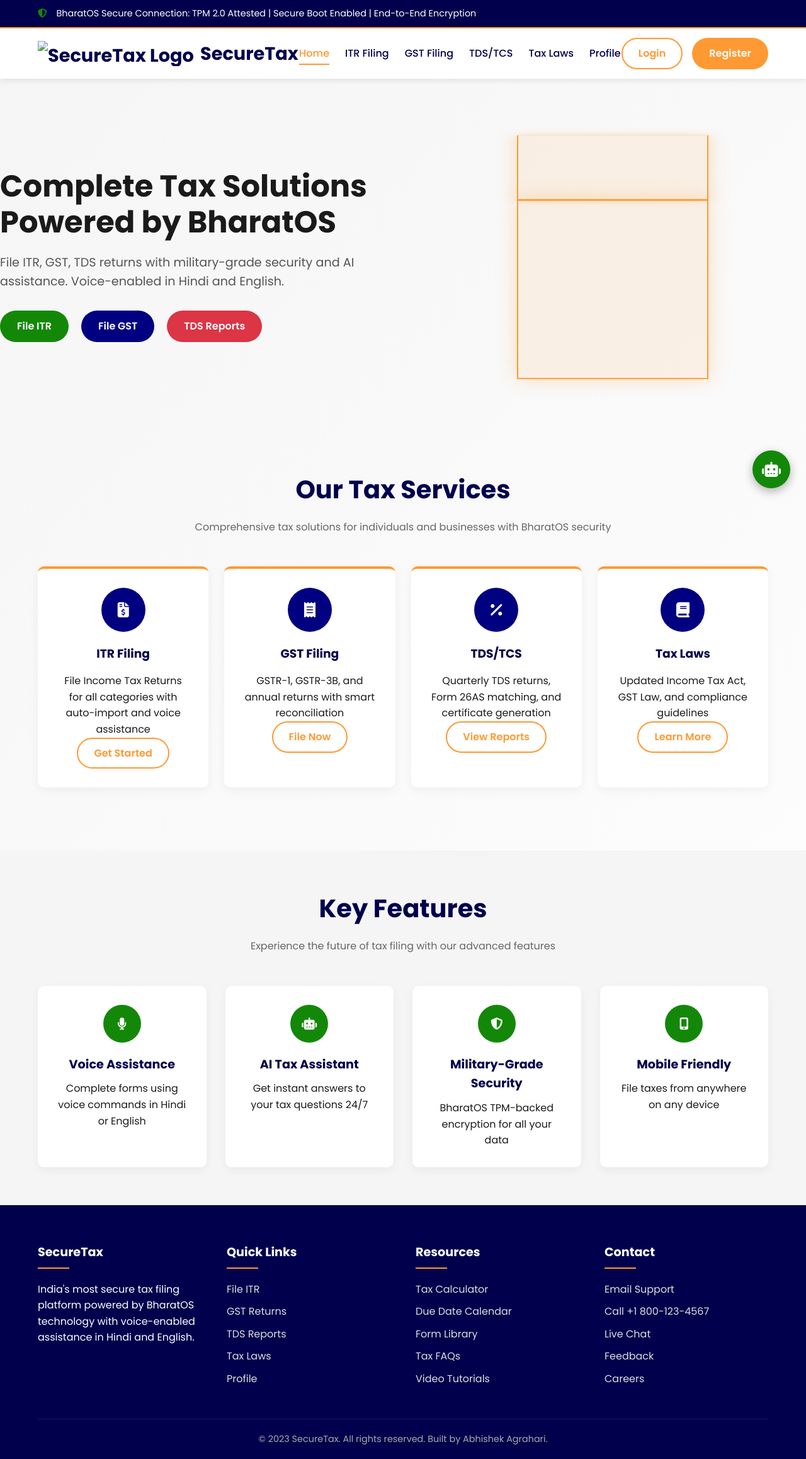
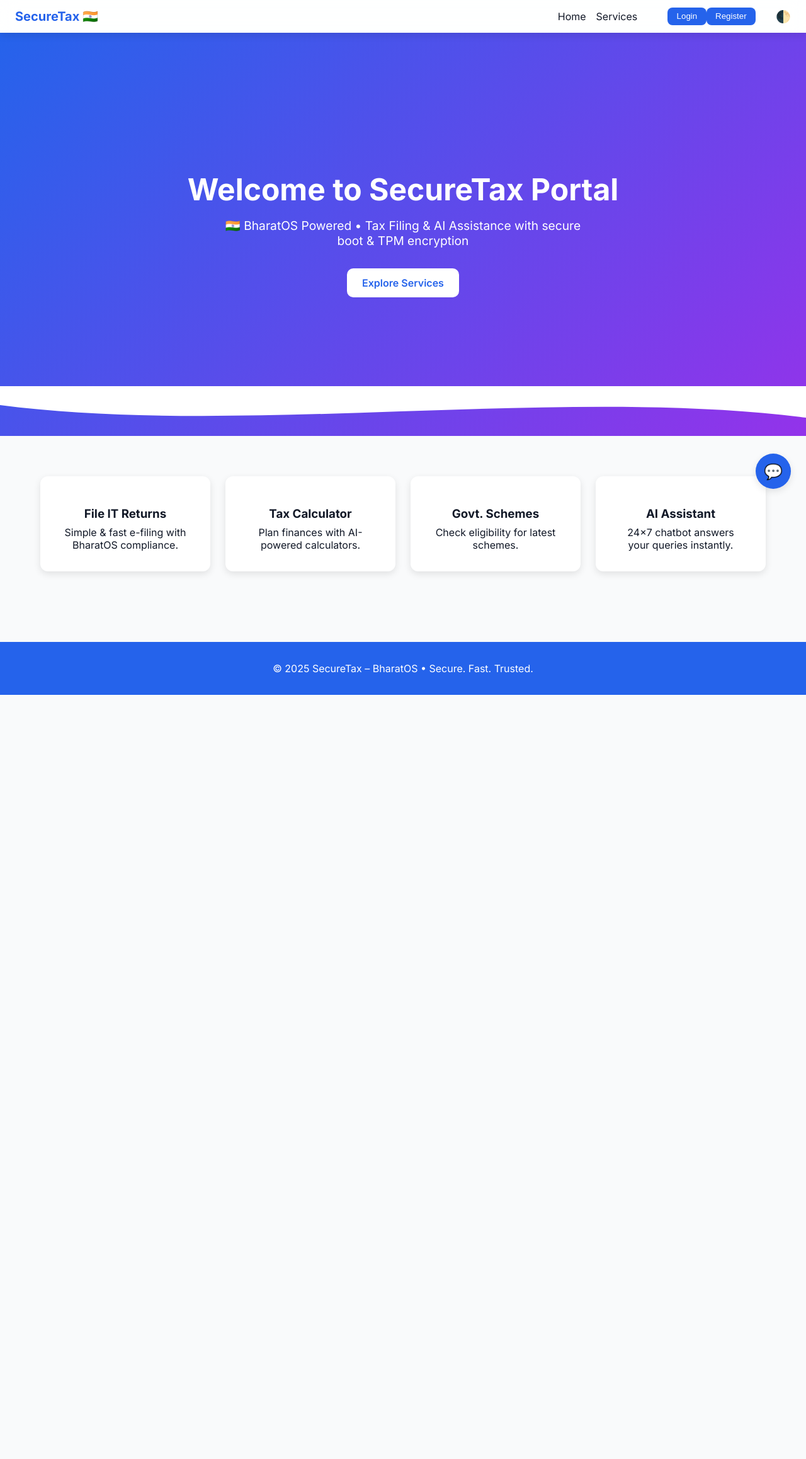
Before and after one commit to abhishekagrahari307-max/ITR-AND-GST, a plain HTML site: page index.html in a window 1280 px wide. Shown: the whole page at 63% size. After the commit the page ends 1103 px from the top, so only its background shows below. Drawn offline with Linux system fonts and the light colour scheme.

Commit message:
Update index.html

```diff
--- a/index.html
+++ b/index.html
@@ -1,228 +1,327 @@
 <!DOCTYPE html>
-<html lang="en-IN">
+<html lang="en">
 <head>
   <meta charset="UTF-8">
   <meta name="viewport" content="width=device-width, initial-scale=1.0">
-    <title>SecureTax - BharatOS Integrated Tax Portal</title>
-    <link rel="manifest" href="/manifest.json">
-    <link rel="stylesheet" href="https://cdnjs.cloudflare.com/ajax/libs/font-awesome/6.4.0/css/all.min.css">
-    <link rel="stylesheet" href="css/style.css">
-    <link href="https://fonts.googleapis.com/css2?family=Poppins:wght@300;400;500;600;700&display=swap" rel="stylesheet">
+  <title>SecureTax – BharatOS Integrated Tax Portal</title>
+  <link href="https://fonts.googleapis.com/css2?family=Inter:wght@400;600;700&display=swap" rel="stylesheet">
+  <style>
+    /* Theme */
+    :root {
+      --bg-color: #f9fafb;
+      --text-color: #111827;
+      --primary: #2563eb;
+      --primary-dark: #1d4ed8;
+      --card-bg: #ffffff;
+      --nav-bg: rgba(255, 255, 255, 0.85);
+      --shadow: 0 4px 12px rgba(0,0,0,0.1);
+    }
+    body.dark {
+      --bg-color: #111827;
+      --text-color: #f3f4f6;
+      --card-bg: #1f2937;
+      --nav-bg: rgba(31, 41, 55, 0.85);
+      --shadow: 0 4px 15px rgba(0,0,0,0.6);
+    }
+    * {margin:0; padding:0; box-sizing:border-box;}
+    body {
+      font-family: 'Inter', sans-serif;
+      background: var(--bg-color);
+      color: var(--text-color);
+      transition: background 0.3s, color 0.3s;
+    }
+    a {text-decoration: none; color: inherit;}
+
+    /* Navbar */
+    nav {
+      position: sticky; top: 0; z-index: 50;
+      background: var(--nav-bg);
+      backdrop-filter: blur(12px);
+      box-shadow: var(--shadow);
+      display: flex; justify-content: space-between; align-items: center;
+      padding: 0.75rem 1.5rem;
+    }
+    nav .logo {font-size:1.25rem; font-weight:700; color:var(--primary);}
+    nav ul {display:flex; gap:1rem; align-items:center; list-style:none;}
+    nav ul li {font-weight:500;}
+    nav button {
+      background: var(--primary); color:#fff; border:none; border-radius:8px;
+      padding:0.4rem 0.9rem; cursor:pointer;
+      transition:background 0.3s;
+    }
+    nav button:hover {background: var(--primary-dark);}
+    #hamburger {display:none; flex-direction:column; cursor:pointer;}
+    #hamburger span {width:25px;height:3px;background:var(--text-color);margin:4px 0; transition:.3s;}
+
+    /* Hero */
+    .hero {
+      min-height:80vh;
+      display:flex; flex-direction:column; justify-content:center; align-items:center;
+      text-align:center;
+      background: linear-gradient(135deg, #2563eb, #9333ea);
+      color:#fff;
+      position:relative;
+      overflow:hidden;
+    }
+    .hero h1 {font-size:3rem; margin-bottom:1rem;}
+    .hero p {font-size:1.2rem; max-width:600px;}
+    .hero .btn-primary {
+        background:#fff; color:#2563eb; padding:0.8rem 1.5rem;
+        border-radius:10px; font-weight:600; margin-top:2rem;
+        transition:.3s;
+    }
+    .hero .btn-primary:hover {background:#e0e7ff;}
+    .wave {position:absolute; bottom:-1px; left:0; width:100%; height:80px; overflow:hidden;}
+    .wave svg {width:100%; height:100%;}
+
+    /* Services */
+    .services {
+      display:grid; gap:1.5rem;
+      grid-template-columns: repeat(auto-fit,minmax(250px,1fr));
+      padding: 4rem 1.5rem;
+      max-width:1200px; margin:auto;
+    }
+    .card {
+      background: var(--card-bg);
+      padding:2rem; border-radius:12px;
+      box-shadow: var(--shadow);
+      text-align:center;
+      transition: transform .3s;
+      cursor:pointer;
+    }
+    .card:hover {transform:translateY(-8px);}
+    .card h3 {margin-top:1rem; margin-bottom:0.5rem;}
+
+    /* Footer */
+    footer { padding:2rem 1.5rem; text-align:center;
+      background: var(--primary); color:#fff; margin-top:3rem; }
+
+    /* Assistant */
+    #assistant-toggle {
+      position:fixed; bottom:1.5rem; right:1.5rem;
+      background:var(--primary); color:#fff;
+      width:56px; height:56px;
+      border-radius:50%; display:flex; justify-content:center; align-items:center;
+      font-size:1.5rem; cursor:pointer; box-shadow:var(--shadow);
+    }
+    #assistant-window {
+      position:fixed; bottom:90px; right:20px;
+      width:320px; height:420px; display:none; flex-direction:column;
+      border-radius:12px; box-shadow:var(--shadow);
+      background:var(--card-bg); overflow:hidden;
+    }
+    #assistant-header {
+      background: var(--primary); color:#fff; padding:0.8rem;
+      font-weight:600; display:flex; justify-content:space-between; align-items:center;
+    }
+    #assistant-messages {flex:1; padding:1rem; overflow-y:auto;}
+    .message {margin-bottom:0.8rem; padding:0.6rem 0.9rem; border-radius:10px; max-width:75%;}
+    .user-message {background:var(--primary); color:#fff; margin-left:auto;}
+    .bot-message {background:#e5e7eb; color:#111827;}
+    body.dark .bot-message {background:#374151; color:#f3f4f6;}
+    #assistant-input-area {
+      display:flex; padding:0.5rem; border-top:1px solid #e5e7eb;
+      background:var(--card-bg);
+    }
+    #assistant-input-area input {
+      flex:1; padding:0.5rem; border:1px solid #d1d5db; border-radius:8px;
+      background:transparent; color:var(--text-color);
+    }
+    #assistant-send-btn {
+      background: var(--primary); color:#fff; border:none; margin-left:0.5rem;
+      border-radius:8px; padding:0 1rem; cursor:pointer;
+    }
+
+    /* Toast */
+    .toast {
+      position: fixed; bottom: 20px; right: 20px;
+      background: var(--primary); color:#fff;
+      padding: 10px 16px; border-radius: 8px;
+      box-shadow: var(--shadow); z-index:1000; opacity:0;
+      transform: translateY(20px);
+      transition: opacity 0.3s, transform 0.3s;
+    }
+    .toast.show {opacity:1; transform:translateY(0);}
+
+    /* Dark Mode Toggle */
+    .dark-toggle { cursor:pointer; font-size:1.2rem; margin-left:1rem; }
+
+    /* Responsive */
+    @media(max-width:768px) {
+      nav ul {display:none; flex-direction:column; background:var(--card-bg);
+        position:absolute; top:60px; right:10px; border-radius:8px; padding:1rem;}
+      nav ul.show {display:flex;}
+      #hamburger {display:flex;}
+    }
+  </style>
 </head>
 <body>
-    <!-- BharatOS Security Header -->
-    <div class="security-header">
-        <div class="container">
-            <div class="security-info">
-                <div class="security-status">
-                    <i class="fas fa-shield-alt"></i>
-                    <span>BharatOS Secure Connection: TPM 2.0 Attested | Secure Boot Enabled | End-to-End Encryption</span>
-                </div>
-                <div>
-                    <span id="current-date"></span>
-                </div>
-            </div>
-        </div>
-    </div>
-
-    <!-- Main Header -->
-    <header>
-        <div class="container">
-            <nav class="navbar">
-                <a href="index.html" class="logo">
-                    <img src="assets/logo.png" alt="SecureTax Logo">
-                    <span>SecureTax</span>
-                </a>
-                <div class="nav-links">
-                    <a href="index.html" class="active">Home</a>
-                    <a href="itr.html">ITR Filing</a>
-                    <a href="gst.html">GST Filing</a>
-                    <a href="tds.html">TDS/TCS</a>
-                    <a href="laws.html">Tax Laws</a>
-                    <a href="profile.html">Profile</a>
-                </div>
-                <div class="auth-buttons">
-                    <a href="login.html" class="btn btn-outline">Login</a>
-                    <a href="signup.html" class="btn btn-primary">Register</a>
-                </div>
+  <!-- Navbar -->
+  <nav>
+    <div class="logo">SecureTax 🇮🇳</div>
+    <div id="hamburger"><span></span><span></span><span></span></div>
+    <ul id="nav-links">
+      <li><a href="#">Home</a></li>
+      <li><a href="#services">Services</a></li>
+      <li><a href="#" id="dashboard-link">Dashboard</a></li>
+      <li><a href="#" id="profile-link">Profile</a></li>
+      <li id="auth-buttons">
+        <button onclick="mockLogin()">Login</button>
+        <button onclick="showToast('Register flow not implemented')">Register</button>
+      </li>
+      <li id="user-menu" style="display:none">
+        <span id="user-name"></span>
+        <button onclick="handleLogout()">Logout</button>
+      </li>
+      <li class="dark-toggle" onclick="toggleDarkMode()">🌓</li>
+    </ul>
   </nav>
-        </div>
-    </header>
 
   <!-- Hero Section -->
   <section class="hero">
-        <div class="hero-content">
-            <div class="hero-text">
-                <h1>Complete Tax Solutions Powered by BharatOS</h1>
-                <p>File ITR, GST, TDS returns with military-grade security and AI assistance. Voice-enabled in Hindi and English.</p>
-                <div class="hero-btns">
-                    <a href="itr.html" class="btn btn-success">File ITR</a>
-                    <a href="gst.html" class="btn btn-info">File GST</a>
-                    <a href="tds.html" class="btn btn-danger">TDS Reports</a>
-                </div>
-            </div>
-            <div class="hero-image">
-                <div class="tax-cube"></div>
-            </div>
+    <h1>Welcome to SecureTax Portal</h1>
+    <p>🇮🇳 BharatOS Powered • Tax Filing & AI Assistance with secure boot & TPM encryption</p>
+    <a href="#services" class="btn-primary">Explore Services</a>
+    <div class="wave">
+      <svg viewBox="0 0 500 80" preserveAspectRatio="none">
+        <path d="M0,30 C150,80 350,0 500,50 L500,0 L0,0 Z" fill="#fff"></path>
+      </svg>
     </div>
   </section>
 
-    <!-- Services Section -->
-    <section class="section">
-        <div class="container">
-            <div class="section-title">
-                <h2>Our Tax Services</h2>
-                <p>Comprehensive tax solutions for individuals and businesses with BharatOS security</p>
-            </div>
-
-            <div class="services-grid">
-                <div class="service-card">
-                    <div class="service-icon">
-                        <i class="fas fa-file-invoice-dollar"></i>
-                    </div>
-                    <h3>ITR Filing</h3>
-                    <p>File Income Tax Returns for all categories with auto-import and voice assistance</p>
-                    <a href="itr.html" class="btn btn-outline">Get Started</a>
-                </div>
-                <div class="service-card">
-                    <div class="service-icon">
-                        <i class="fas fa-receipt"></i>
-                    </div>
-                    <h3>GST Filing</h3>
-                    <p>GSTR-1, GSTR-3B, and annual returns with smart reconciliation</p>
-                    <a href="gst.html" class="btn btn-outline">File Now</a>
-                </div>
-                <div class="service-card">
-                    <div class="service-icon">
-                        <i class="fas fa-percentage"></i>
-                    </div>
-                    <h3>TDS/TCS</h3>
-                    <p>Quarterly TDS returns, Form 26AS matching, and certificate generation</p>
-                    <a href="tds.html" class="btn btn-outline">View Reports</a>
-                </div>
-                <div class="service-card">
-                    <div class="service-icon">
-                        <i class="fas fa-book"></i>
-                    </div>
-                    <h3>Tax Laws</h3>
-                    <p>Updated Income Tax Act, GST Law, and compliance guidelines</p>
-                    <a href="laws.html" class="btn btn-outline">Learn More</a>
-                </div>
-            </div>
-        </div>
-    </section>
-
-    <!-- Features Section -->
-    <section class="section features-section">
-        <div class="container">
-            <div class="section-title">
-                <h2>Key Features</h2>
-                <p>Experience the future of tax filing with our advanced features</p>
-            </div>
-
-            <div class="features-grid">
-                <div class="feature-card">
-                    <div class="feature-icon">
-                        <i class="fas fa-microphone"></i>
-                    </div>
-                    <h3>Voice Assistance</h3>
-                    <p>Complete forms using voice commands in Hindi or English</p>
-                </div>
-                <div class="feature-card">
-                    <div class="feature-icon">
-                        <i class="fas fa-robot"></i>
-                    </div>
-                    <h3>AI Tax Assistant</h3>
-                    <p>Get instant answers to your tax questions 24/7</p>
-                </div>
-                <div class="feature-card">
-                    <div class="feature-icon">
-                        <i class="fas fa-shield-alt"></i>
-                    </div>
-                    <h3>Military-Grade Security</h3>
-                    <p>BharatOS TPM-backed encryption for all your data</p>
-                </div>
-                <div class="feature-card">
-                    <div class="feature-icon">
-                        <i class="fas fa-mobile-alt"></i>
-                    </div>
-                    <h3>Mobile Friendly</h3>
-                    <p>File taxes from anywhere on any device</p>
-                </div>
-            </div>
-        </div>
+  <!-- Services -->
+  <section id="services" class="services">
+    <div class="card"><h3>File IT Returns</h3><p>Simple & fast e-filing with BharatOS compliance.</p></div>
+    <div class="card"><h3>Tax Calculator</h3><p>Plan finances with AI-powered calculators.</p></div>
+    <div class="card"><h3>Govt. Schemes</h3><p>Check eligibility for latest schemes.</p></div>
+    <div class="card"><h3>AI Assistant</h3><p>24x7 chatbot answers your queries instantly.</p></div>
   </section>
 
   <!-- Footer -->
   <footer>
-        <div class="container">
-            <div class="footer-content">
-                <div class="footer-column">
-                    <h3>SecureTax</h3>
-                    <p>India's most secure tax filing platform powered by BharatOS technology with voice-enabled assistance in Hindi and English.</p>
-                </div>
-                <div class="footer-column">
-                    <h3>Quick Links</h3>
-                    <ul class="footer-links">
-                        <li><a href="itr.html">File ITR</a></li>
-                        <li><a href="gst.html">GST Returns</a></li>
-                        <li><a href="tds.html">TDS Reports</a></li>
-                        <li><a href="laws.html">Tax Laws</a></li>
-                        <li><a href="profile.html">Profile</a></li>
-                    </ul>
-                </div>
-                <div class="footer-column">
-                    <h3>Resources</h3>
-                    <ul class="footer-links">
-                        <li><a href="#">Tax Calculator</a></li>
-                        <li><a href="#">Due Date Calendar</a></li>
-                        <li><a href="#">Form Library</a></li>
-                        <li><a href="#">Tax FAQs</a></li>
-                        <li><a href="#">Video Tutorials</a></li>
-                    </ul>
-                </div>
-                <div class="footer-column">
-                    <h3>Contact</h3>
-                    <ul class="footer-links">
-                        <li><a href="mailto:support@securetax.in">Email Support</a></li>
-                        <li><a href="tel:+18001234567">Call +1 800-123-4567</a></li>
-                        <li><a href="#">Live Chat</a></li>
-                        <li><a href="#">Feedback</a></li>
-                        <li><a href="#">Careers</a></li>
-                    </ul>
+    <p>© 2025 SecureTax – BharatOS • Secure. Fast. Trusted.</p>
+  </footer>
+
+  <!-- Floating AI Assistant -->
+  <div id="assistant-toggle">💬</div>
+  <div id="assistant-window">
+    <div id="assistant-header">AI Assistant <span id="assistant-close" style="cursor:pointer;">✖</span></div>
+    <div id="assistant-messages"></div>
+    <div id="assistant-input-area">
+      <input type="text" id="assistant-input" placeholder="Ask something...">
+      <button id="assistant-send-btn">Send</button>
     </div>
   </div>
 
-            <div class="copyright">
-                <p>&copy; 2023 SecureTax. All rights reserved. Built by Abhishek Agrahari.</p>
-            </div>
-        </div>
-    </footer>
+  <script>
+    // Auth
+    function checkAuthStatus() {
+      const token = localStorage.getItem('token');
+      const authButtons = document.getElementById('auth-buttons');
+      const userMenu = document.getElementById('user-menu');
+      const dashboardLink = document.getElementById('dashboard-link');
+      const profileLink = document.getElementById('profile-link');
+      const userName = document.getElementById('user-name');
 
-    <!-- BharatOS AI Assistant -->
-    <div class="assistant-container">
-        <button class="assistant-btn" id="assistant-toggle" aria-label="Open AI Assistant">
-            <i class="fas fa-robot"></i>
-        </button>
-        <div class="assistant-window" id="assistant-window">
-            <div class="assistant-header">
-                <h3><i class="fas fa-robot"></i> BharatOS Tax Assistant</h3>
-                <button class="assistant-close" id="assistant-close" aria-label="Close Assistant">&times;</button>
-            </div>
-            <div class="assistant-messages" id="assistant-messages">
-                <div class="message bot-message">
-                    नमस्ते! I'm your BharatOS tax assistant. How can I help you with your tax filing today?
-                </div>
-            </div>
-            <div class="assistant-input">
-                <input type="text" id="assistant-input" placeholder="Ask about ITR, GST, TDS..." aria-label="Type your question">
-                <button id="assistant-voice-btn" aria-label="Voice input"><i class="fas fa-microphone"></i></button>
-                <button id="assistant-send-btn" aria-label="Send message"><i class="fas fa-paper-plane"></i></button>
-            </div>
-        </div>
-    </div>
+      if (token) {
+        authButtons.style.display = 'none';
+        userMenu.style.display = 'flex';
+        dashboardLink.style.display = 'inline-block';
+        profileLink.style.display = 'inline-block';
+        userName.textContent = "👤 " + (localStorage.getItem("username") || "User");
+      } else {
+        authButtons.style.display = 'flex';
+        userMenu.style.display = 'none';
+        dashboardLink.style.display = 'none';
+        profileLink.style.display = 'none';
+      }
+    }
 
-    <script src="https://github.com/abhishekagrahari307-max/ITR-AND-GST/blob/main/index.html/tree/main/css"></script>
-    <script src="https://github.com/abhishekagrahari307-max/ITR-AND-GST/blob/main/index.html/tree/main/js"></script>
+    function handleLogout() {
+      localStorage.removeItem('token');
+      localStorage.removeItem('username');
+      checkAuthStatus();
+      showToast("✅ You have logged out!");
+      setTimeout(() => location.reload(), 1200);
+    }
+
+    function mockLogin() {
+      localStorage.setItem('token', 'sampletoken');
+      localStorage.setItem('username', 'Arjun Kumar');
+      checkAuthStatus();
+      showToast("✅ Logged in as Arjun Kumar!");
+    }
+
+    // AI Assistant
+    function setupAIAssistant() {
+      const toggleBtn = document.getElementById('assistant-toggle');
+      const windowEl = document.getElementById('assistant-window');
+      const closeBtn = document.getElementById('assistant-close');
+      const sendBtn = document.getElementById('assistant-send-btn');
+      const inputEl = document.getElementById('assistant-input');
+      const messages = document.getElementById('assistant-messages');
+
+      toggleBtn.addEventListener('click', () => {
+        windowEl.style.display = windowEl.style.display === 'flex' ? 'none' : 'flex';
+      });
+      closeBtn.addEventListener('click', () => windowEl.style.display = 'none');
+
+      sendBtn.addEventListener('click', sendMessage);
+      inputEl.addEventListener('keypress', e => { if (e.key === 'Enter') sendMessage(); });
+
+      loadChat();
+
+      function sendMessage() {
+        const text = inputEl.value.trim();
+        if (!text) return;
+        appendMessage(text, 'user');
+        inputEl.value = '';
+        saveChat();
+        setTimeout(() => { appendMessage("🤖 Got it! You asked: " + text, 'bot'); saveChat(); }, 800);
+      }
+      function appendMessage(text, sender) {
+        const div = document.createElement('div');
+        div.classList.add('message', sender === 'user' ? 'user-message' : 'bot-message');
+        div.textContent = text;
+        messages.appendChild(div);
+        messages.scrollTop = messages.scrollHeight;
+      }
+      function saveChat() {
+        localStorage.setItem('chat-history', messages.innerHTML);
+      }
+      function loadChat() {
+        const saved = localStorage.getItem('chat-history');
+        if (saved) messages.innerHTML = saved;
+      }
+    }
+
+    // Dark Mode
+    function toggleDarkMode() {
+      const dark = document.body.classList.toggle('dark');
+      localStorage.setItem('theme', dark ? 'dark' : 'light');
+    }
+
+    // Toast
+    function showToast(msg) {
+      const toast = document.createElement('div');
+      toast.className = 'toast';
+      toast.textContent = msg;
+      document.body.appendChild(toast);
+      setTimeout(() => toast.classList.add('show'), 100);
+      setTimeout(() => { toast.classList.remove('show'); toast.remove(); }, 3000);
+    }
+
+    // Mobile Menu
+    const hamburger = document.getElementById('hamburger');
+    const navLinks = document.getElementById('nav-links');
+    hamburger.addEventListener('click', () => navLinks.classList.toggle('show'));
+
+    // Init
+    window.onload = () => {
+      checkAuthStatus();
+      setupAIAssistant();
+      if (localStorage.getItem('theme') === 'dark') document.body.classList.add('dark');
+    };
+  </script>
 </body>
 </html>
```
Lines whose indentation alone changed are shown as unchanged.
